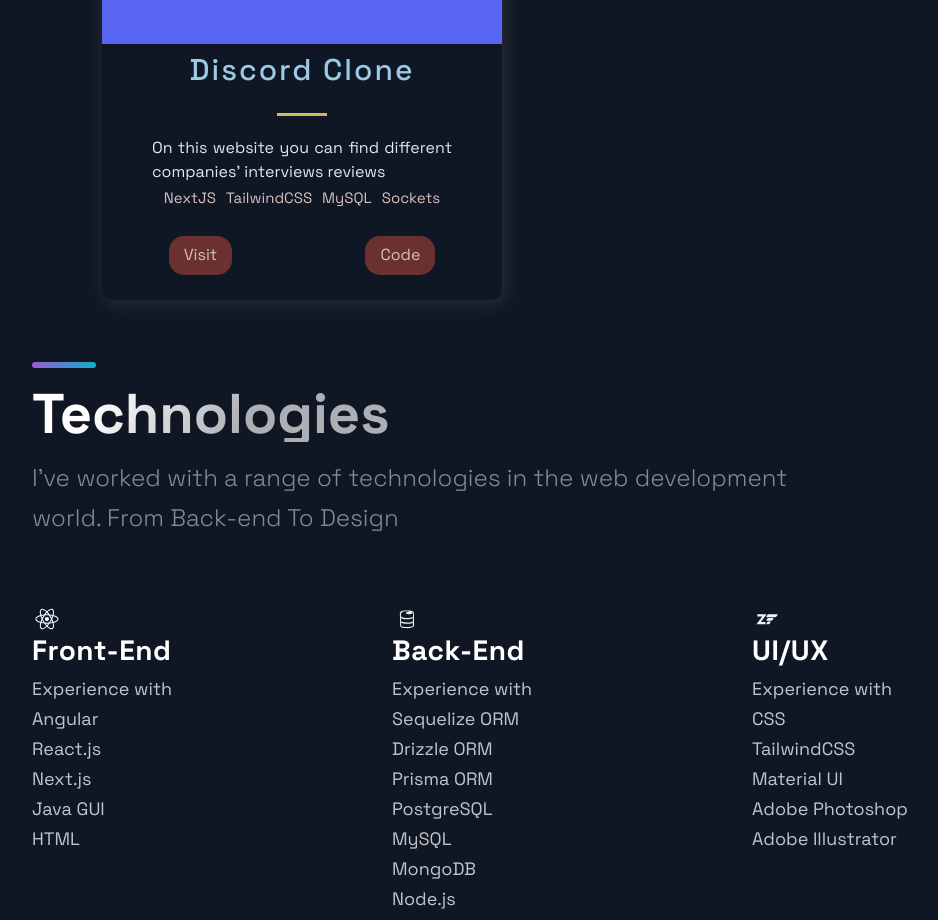
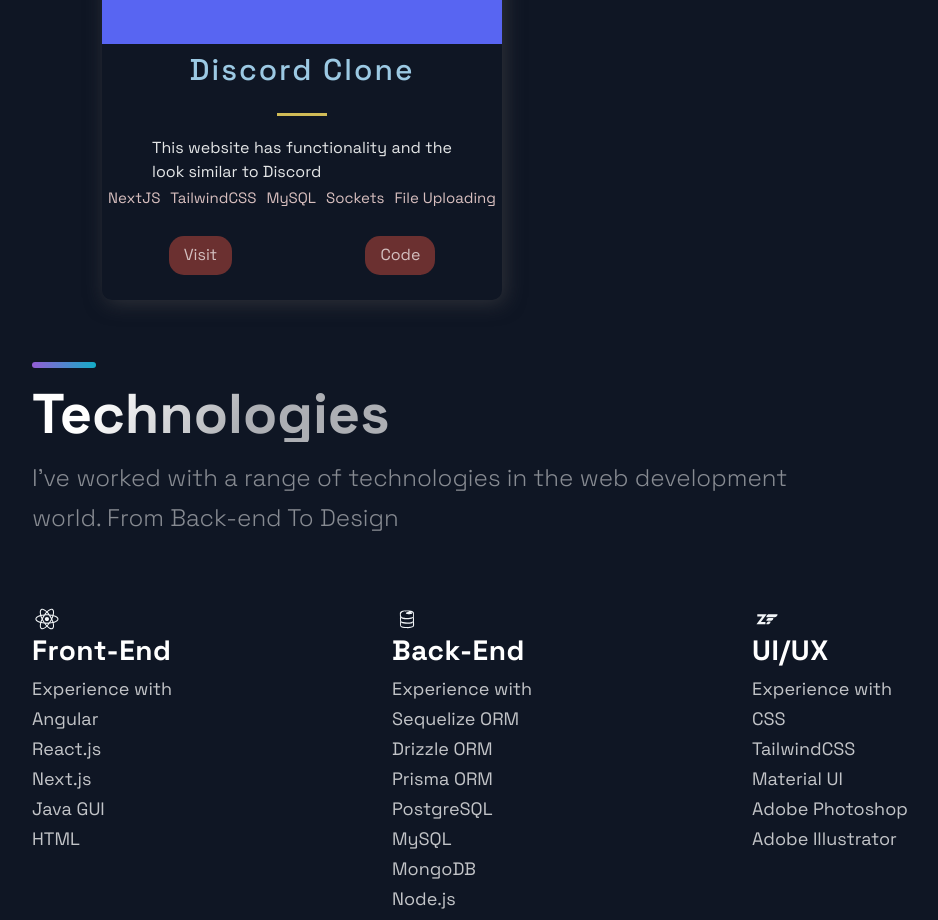
Before and after one commit to yarwarr/nextjs-portfolio, a Next.js app: page / in a window 1280 px wide. Shown: the part 2520-3440 px from the top of the page, without its empty margins (88-1026 px from the left). Built offline with nearby package versions, Linux system fonts and the light colour scheme.

Commit message:
Updated description

```diff
--- a/src/constants/constants.js
+++ b/src/constants/constants.js
@@ -50,9 +50,9 @@
   {
     title: "Discord Clone",
     description:
-      "On this website you can find different companies' interviews reviews",
+      "This website has functionality and the look similar to Discord",
     image: "/images/discord.png",
-    tags: ["NextJS", "TailwindCSS", "MySQL", "Sockets"],
+    tags: ["NextJS", "TailwindCSS", "MySQL", "Sockets", "File Uploading"],
     source: "https://github.com/yarwarr/discord-clone",
     visit: "https://discord-clone-production-5cfe.up.railway.app/",
     id: 5,
```
